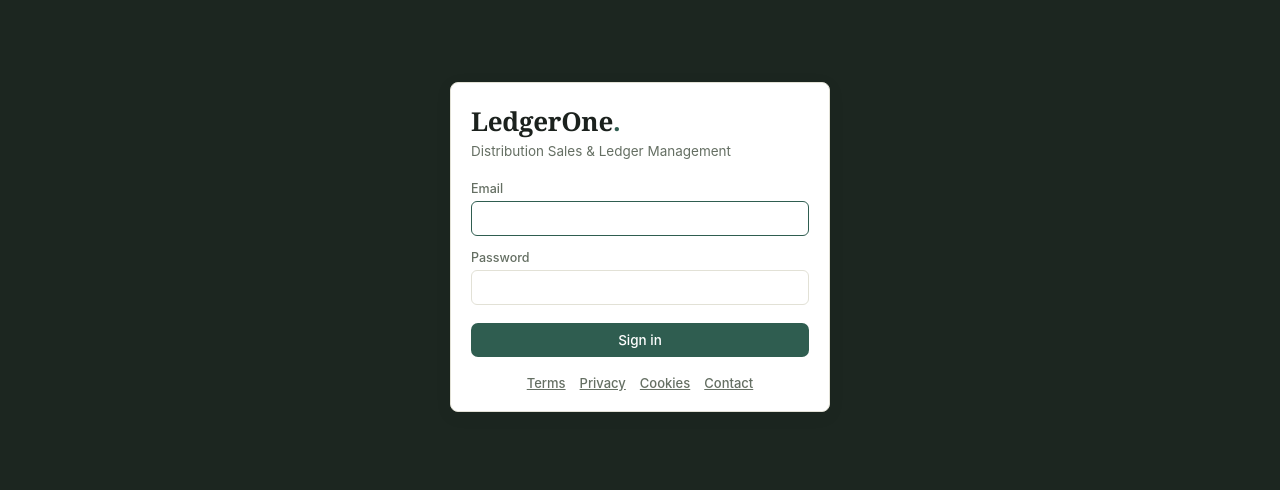
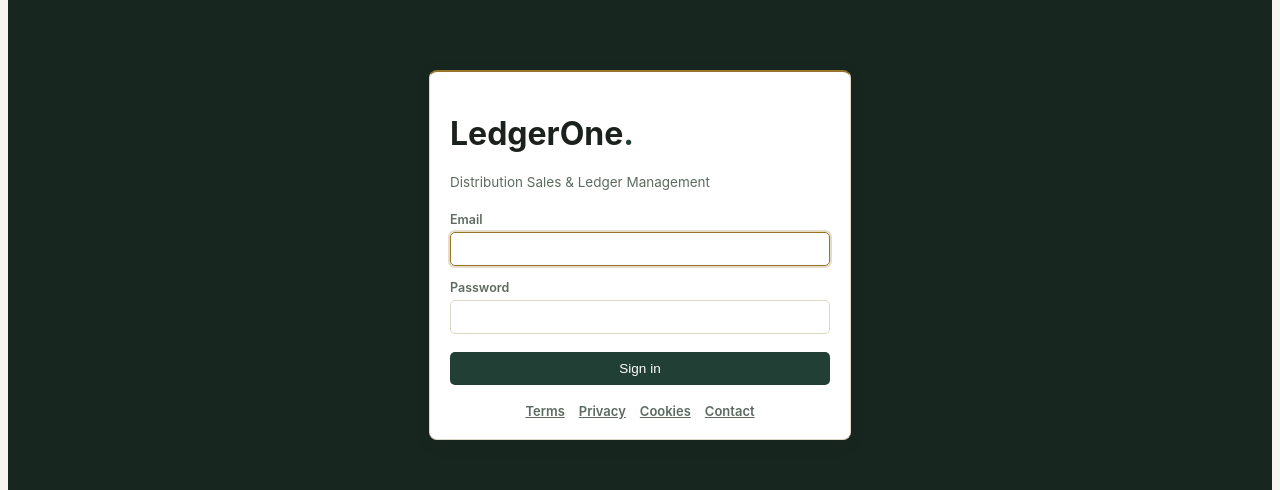
Before and after one commit to abwork203-a11y/DSL-system-demo, a React (Vite) app in the folder frontend/: page /login in a window 1280 px wide. Shown: the part 153-643 px from the top of the page. Built offline with nearby package versions, Linux system fonts and the light colour scheme; no server answers.

Commit message:
changed the CSS  file

```diff
--- a/frontend/src/styles/tokens.css
+++ b/frontend/src/styles/tokens.css
@@ -1,93 +1,76 @@
+/* ═══════════════════════════════════════════════════════════════
+   DESIGN TOKENS — LedgerOne
+   ───────────────────────────────────────────────────────────────
+   Every color, font, and spacing value the app uses lives HERE.
+   Change a value in this one file and it updates everywhere —
+   that's the whole point of tokens instead of hardcoding colors
+   directly inside component CSS.
+
+   Concept: an actual ledger book, not a generic SaaS dashboard.
+   Warm paper background, deep ink-green for structure, a brass/
+   gold accent standing in for an official stamp or seal, and
+   status colors modeled on real accounting ink (not neon alerts).
+   ═══════════════════════════════════════════════════════════════ */
+
 :root {
-  /* Color — a ledger/accounting palette: deep forest ink, warm paper background.
-     Deliberately not the cream+terracotta / near-black+neon / broadsheet defaults. */
-  --bg: #F6F6F2;
-  --surface: #FFFFFF;
-  --surface-sunken: #F0F0EA;
-  --ink: #1B211D;
-  --ink-muted: #656F63;
-  --border: #E2E1D6;
+  /* ── Surfaces — the "paper" the app sits on ─────────────── */
+  --paper: #F7F5EE;              /* page background — warm, not stark white, not cream-latte */
+  --surface: #FFFFFF;            /* cards, inputs, table rows */
+  --surface-sunken: #EFEBDE;     /* hover states, skeleton base, subtle recessed areas */
+  --rule: #DDD6C4;               /* hairline borders — warm, paper-toned, not cold gray */
+  --rule-strong: #C9C0A8;        /* slightly stronger rule, e.g. table header underline */
 
-  --accent: #2F5D50;       /* deep forest green — primary actions */
-  --accent-hover: #244A40;
-  --accent-light: #E7EFEB;
+  /* ── Ink — text and structural color ────────────────────── */
+  --ink: #1B211C;                /* primary text — near-black with a green undertone */
+  --ink-muted: #5C6B60;          /* secondary text, labels */
+  --ink-faint: #8B9689;          /* placeholder text, disabled states */
 
-  --amber: #B4670A;        /* partial payment / pending */
-  --amber-light: #FBEEE0;
-  --red: #B3261E;          /* unpaid / danger */
-  --red-light: #FBEAE9;
-  --green: #1E7A4C;        /* paid / active / success */
-  --green-light: #E8F5EE;
+  /* ── Ledger green — the brand/primary color ─────────────── */
+  --green: #223F35;              /* deep, serious ledger-book green — primary actions, brand */
+  --green-hover: #182D25;
+  --green-light: #E4EAE3;        /* tinted background for green badges/highlights */
 
-  --sidebar-bg: #1C2620;
-  --sidebar-ink: #E9ECE9;
-  --sidebar-muted: #8FA096;
-  --sidebar-active: #2F5D50;
+  /* ── Brass — the accent, used sparingly (this is the "one bold choice") */
+  --brass: #96742A;              /* focus rings, active nav indicator, signature stamp color */
+  --brass-hover: #7C5F21;
+  --brass-light: #F1E7CE;
 
-  --font-display: 'Fraunces', Georgia, serif;
-  --font-body: 'Inter', -apple-system, BlinkMacSystemFont, sans-serif;
-  --font-mono: 'IBM Plex Mono', ui-monospace, monospace;
+  /* ── Status ink — modeled on real accounting colors, not alert colors */
+  --status-positive: #2B6B45;    /* paid / good — forest ink */
+  --status-positive-bg: #E4EFE6;
+  --status-negative: #8C3226;    /* overdue / bad — oxblood ink, not fire-engine red */
+  --status-negative-bg: #F4E6E2;
+  --status-pending: #A1741E;     /* pending / warning — ochre ink */
+  --status-pending-bg: #F3EAD6;
+  --status-neutral: #5C6B60;
+  --status-neutral-bg: #EBE8DC;
 
+  /* ── Sidebar — deliberately darker/denser than the main canvas */
+  --sidebar-bg: #182620;
+  --sidebar-ink: #F2F0E6;
+  --sidebar-muted: #9AAA9E;
+  --sidebar-active: #223F35;
+  --sidebar-accent: var(--brass);
+
+  /* ── Typography ──────────────────────────────────────────── */
+  --font-display: 'Fraunces', Georgia, serif;         /* page titles, brand — used sparingly */
+  --font-body: 'Inter', -apple-system, sans-serif;     /* everything else */
+  --font-mono: 'IBM Plex Mono', 'Courier New', monospace; /* every number, no exceptions */
+
+  /* ── Shape & shadow — restrained, paper-like, not glossy ── */
   --radius: 8px;
-  --shadow-sm: 0 1px 2px rgba(27, 33, 29, 0.06);
-  --shadow-md: 0 4px 16px rgba(27, 33, 29, 0.08);
+  --radius-sm: 5px;
+  --shadow-sm: 0 1px 2px rgba(27, 33, 28, 0.06);
+  --shadow-md: 0 4px 16px rgba(27, 33, 28, 0.10);
+
+  /* ── Legacy aliases (kept so existing component CSS referencing
+     the old token names doesn't break — safe to remove once every
+     component file is confirmed migrated to the names above) ── */
+  --accent: var(--green);
+  --accent-hover: var(--green-hover);
+  --border: var(--rule);
+  --red: var(--status-negative);
+  --red-light: var(--status-negative-bg);
+  --amber: var(--status-pending);
+  --amber-light: var(--status-pending-bg);
 }
-
-* { box-sizing: border-box; }
-
-html, body, #root { height: 100%; }
-
-body {
-  margin: 0;
-  background: var(--bg);
-  color: var(--ink);
-  font-family: var(--font-body);
-  font-size: 14px;
-  -webkit-font-smoothing: antialiased;
-}
-
-h1, h2, h3 {
-  font-family: var(--font-display);
-  font-weight: 600;
-  margin: 0 0 4px;
-  letter-spacing: -0.01em;
-}
-
-h1 { font-size: 26px; }
-h2 { font-size: 19px; }
-h3 { font-size: 15px; }
-
-p { margin: 0; }
-
-a { color: inherit; }
-
-button {
-  font-family: var(--font-body);
-  cursor: pointer;
-}
-
-input, select, textarea {
-  font-family: var(--font-body);
-  font-size: 14px;
-}
-
-/* Currency/numeric alignment — the signature detail: every money figure in the
-   app renders in tabular-figure monospace so digits line up like a real ledger. */
-.num {
-  font-family: var(--font-mono);
-  font-variant-numeric: tabular-nums;
-  font-feature-settings: 'tnum' 1;
-}
-
-:focus-visible {
-  outline: 2px solid var(--accent);
-  outline-offset: 2px;
-}
-
-::-webkit-scrollbar { width: 10px; height: 10px; }
-::-webkit-scrollbar-thumb { background: var(--border); border-radius: 8px; }
-::-webkit-scrollbar-track { background: transparent; }
-
-@media (prefers-reduced-motion: reduce) {
-  * { animation: none !important; transition: none !important; }
-}
--- a/frontend/src/styles/ui.css
+++ b/frontend/src/styles/ui.css
@@ -1,3 +1,16 @@
+/* ═══════════════════════════════════════════════════════════════
+   COMPONENT STYLES — LedgerOne
+   Import tokens.css BEFORE this file — every color/font here
+   references a variable defined there, nothing is hardcoded.
+   ═══════════════════════════════════════════════════════════════ */
+
+body {
+  font-family: var(--font-body);
+  color: var(--ink);
+  background: var(--paper);
+  -webkit-font-smoothing: antialiased;
+}
+
 /* ── Layout ─────────────────────────────────────────────── */
 .app-shell {
   display: flex;
@@ -12,16 +25,19 @@
   display: flex;
   flex-direction: column;
   padding: 20px 14px;
+  /* subtle inner edge — reads as a bound cover, not a flat panel */
+  box-shadow: inset -1px 0 0 rgba(255, 255, 255, 0.05);
 }
 
 .sidebar-brand {
   font-family: var(--font-display);
-  font-size: 18px;
+  font-size: 19px;
   font-weight: 600;
   color: #fff;
   padding: 4px 10px 22px;
+  letter-spacing: 0.01em;
 }
-.sidebar-brand span { color: var(--green); }
+.sidebar-brand span { color: var(--brass); }
 
 .sidebar-nav { display: flex; flex-direction: column; gap: 2px; flex: 1; }
 
@@ -30,18 +46,23 @@
   align-items: center;
   gap: 10px;
   padding: 9px 12px;
-  border-radius: 7px;
+  border-radius: var(--radius-sm);
   color: var(--sidebar-muted);
   text-decoration: none;
   font-size: 13.5px;
   font-weight: 500;
-  transition: background 0.12s, color 0.12s;
+  border-left: 2px solid transparent;
+  transition: background 0.12s, color 0.12s, border-color 0.12s;
 }
-.sidebar-link:hover { background: rgba(255,255,255,0.06); color: var(--sidebar-ink); }
-.sidebar-link.active { background: var(--sidebar-active); color: #fff; }
+.sidebar-link:hover { background: rgba(255, 255, 255, 0.06); color: var(--sidebar-ink); }
+.sidebar-link.active {
+  background: rgba(150, 116, 42, 0.14);   /* brass tint, not a solid fill — quieter */
+  color: #fff;
+  border-left-color: var(--brass);        /* the active indicator IS the brass accent */
+}
 
 .sidebar-footer {
-  border-top: 1px solid rgba(255,255,255,0.1);
+  border-top: 1px solid rgba(255, 255, 255, 0.1);
   padding-top: 12px;
   margin-top: 12px;
 }
@@ -56,7 +77,7 @@
   align-items: center;
   justify-content: space-between;
   padding: 0 28px;
-  border-bottom: 1px solid var(--border);
+  border-bottom: 1px solid var(--rule);
   background: var(--surface);
   flex-shrink: 0;
 }
@@ -71,14 +92,19 @@
   gap: 16px;
   flex-wrap: wrap;
 }
+.page-header h1 { font-family: var(--font-display); font-weight: 600; }
 .page-header p { color: var(--ink-muted); margin-top: 4px; font-size: 13.5px; }
 
 /* ── Card ───────────────────────────────────────────────── */
 .card {
   background: var(--surface);
-  border: 1px solid var(--border);
+  border: 1px solid var(--rule);
   border-radius: var(--radius);
   padding: 20px;
+  /* thin brass tab at the top-left, like a ledger page divider tab —
+     the one recurring structural motif tying cards back to the concept */
+  border-top: 2px solid var(--brass);
+  box-shadow: var(--shadow-sm);
 }
 .card + .card { margin-top: 16px; }
 
@@ -90,12 +116,25 @@
 }
 .stat-card {
   background: var(--surface);
-  border: 1px solid var(--border);
+  border: 1px solid var(--rule);
   border-radius: var(--radius);
   padding: 16px 18px;
 }
-.stat-label { font-size: 12px; color: var(--ink-muted); text-transform: uppercase; letter-spacing: 0.04em; margin-bottom: 6px; }
-.stat-value { font-family: var(--font-mono); font-size: 24px; font-weight: 500; font-variant-numeric: tabular-nums; }
+.stat-label {
+  font-size: 11.5px;
+  color: var(--ink-muted);
+  text-transform: uppercase;
+  letter-spacing: 0.06em;
+  margin-bottom: 6px;
+  font-weight: 600;
+}
+.stat-value {
+  font-family: var(--font-mono);
+  font-size: 25px;
+  font-weight: 500;
+  font-variant-numeric: tabular-nums;
+  color: var(--ink);
+}
 
 /* ── Buttons ────────────────────────────────────────────── */
 .btn {
@@ -103,22 +142,27 @@
   align-items: center;
   gap: 6px;
   border: 1px solid transparent;
-  border-radius: 7px;
+  border-radius: var(--radius-sm);
   padding: 8px 14px;
   font-size: 13.5px;
   font-weight: 500;
-  background: var(--accent);
+  background: var(--green);
   color: #fff;
+  cursor: pointer;
   transition: background 0.12s;
 }
-.btn:hover { background: var(--accent-hover); }
+.btn:hover { background: var(--green-hover); }
+.btn:focus-visible { outline: 2px solid var(--brass); outline-offset: 2px; }
 .btn:disabled { opacity: 0.5; cursor: not-allowed; }
 
-.btn-secondary { background: var(--surface); color: var(--ink); border-color: var(--border); }
+.btn-secondary { background: var(--surface); color: var(--ink); border-color: var(--rule); }
 .btn-secondary:hover { background: var(--surface-sunken); }
 
-.btn-danger { background: var(--red); }
-.btn-danger:hover { background: #8f1f19; }
+.btn-brass { background: var(--brass); color: #fff; }
+.btn-brass:hover { background: var(--brass-hover); }
+
+.btn-danger { background: var(--status-negative); }
+.btn-danger:hover { background: #6E251C; }
 
 .btn-sm { padding: 5px 10px; font-size: 12.5px; }
 .btn-ghost { background: transparent; color: var(--ink-muted); border: none; }
@@ -126,41 +170,74 @@
 
 /* ── Forms ──────────────────────────────────────────────── */
 .field { display: flex; flex-direction: column; gap: 5px; margin-bottom: 14px; }
-.field label { font-size: 12.5px; font-weight: 500; color: var(--ink-muted); }
-.field input, .field select, .field textarea {
-  border: 1px solid var(--border);
-  border-radius: 6px;
+.field label { font-size: 12.5px; font-weight: 600; color: var(--ink-muted); }
+.field input,
+.field select,
+.field textarea {
+  border: 1px solid var(--rule);
+  border-radius: var(--radius-sm);
   padding: 8px 10px;
   background: var(--surface);
   color: var(--ink);
+  font-family: var(--font-body);
+  font-size: 13.5px;
 }
-.field input:focus, .field select:focus, .field textarea:focus {
-  border-color: var(--accent);
-  outline: none;
+.field input:focus,
+.field select:focus,
+.field textarea:focus {
+  border-color: var(--brass);
+  outline: 2px solid rgba(150, 116, 42, 0.25);
+  outline-offset: 0;
 }
 .field-row { display: grid; grid-template-columns: 1fr 1fr; gap: 14px; }
-.field-error { color: var(--red); font-size: 12.5px; margin-top: -8px; margin-bottom: 12px; }
+.field-error { color: var(--status-negative); font-size: 12.5px; margin-top: -8px; margin-bottom: 12px; }
 
-/* ── Table ──────────────────────────────────────────────── */
-.table-wrap { overflow-x: auto; }
-table.data-table { width: 100%; border-collapse: collapse; font-size: 13.5px; }
+/* Any input holding a currency value — force mono + tabular numerals */
+input[data-currency],
+.field-currency input {
+  font-family: var(--font-mono);
+  font-variant-numeric: tabular-nums;
+  text-align: right;
+}
+
+/* ── Table — the ledger-ruled look ─────────────────────────
+   A very faint repeating horizontal line pattern sits behind the
+   table, echoing ruled ledger paper. Row content sits on top of it. */
+.table-wrap {
+  overflow-x: auto;
+  background-image: repeating-linear-gradient(
+    to bottom,
+    transparent,
+    transparent 43px,
+    var(--rule) 43px,
+    var(--rule) 44px
+  );
+}
+table.data-table { width: 100%; border-collapse: collapse; font-size: 13.5px; background: var(--surface); }
 .data-table th {
   text-align: left;
-  font-size: 11.5px;
+  font-size: 11px;
   text-transform: uppercase;
-  letter-spacing: 0.04em;
+  letter-spacing: 0.06em;
+  font-weight: 700;
   color: var(--ink-muted);
   padding: 10px 12px;
-  border-bottom: 1px solid var(--border);
+  border-bottom: 2px solid var(--rule-strong);
   white-space: nowrap;
+  background: var(--surface);
 }
 .data-table td {
   padding: 11px 12px;
-  border-bottom: 1px solid var(--border);
+  border-bottom: 1px solid var(--rule);
   vertical-align: middle;
 }
 .data-table tbody tr:hover { background: var(--surface-sunken); }
-.data-table td.num, .data-table th.num { text-align: right; }
+.data-table td.num,
+.data-table th.num {
+  text-align: right;
+  font-family: var(--font-mono);
+  font-variant-numeric: tabular-nums;
+}
 
 .toolbar {
   display: flex;
@@ -169,29 +246,39 @@ table.data-table { width: 100%; border-collapse: collapse; font-size: 13.5px; }
   margin-bottom: 16px;
   flex-wrap: wrap;
 }
-.toolbar input[type="text"], .toolbar select {
-  border: 1px solid var(--border);
-  border-radius: 6px;
+.toolbar input[type="text"],
+.toolbar select {
+  border: 1px solid var(--rule);
+  border-radius: var(--radius-sm);
   padding: 7px 10px;
   font-size: 13px;
   background: var(--surface);
 }
 .toolbar .spacer { flex: 1; }
 
-/* ── Badges ─────────────────────────────────────────────── */
+/* ── Badges — the signature element ────────────────────────
+   Rendered like an ink stamp on a ledger page: slightly rotated,
+   double-ring border, wide letter-spacing (like a rubber stamp
+   font), and a color that reads as "ink," not "notification dot."
+   This replaces generic rounded pill badges everywhere in the app. */
 .badge {
   display: inline-flex;
   align-items: center;
-  padding: 3px 9px;
-  border-radius: 100px;
-  font-size: 11.5px;
-  font-weight: 600;
-  text-transform: capitalize;
+  padding: 3px 11px;
+  border-radius: 3px;
+  font-size: 10.5px;
+  font-weight: 700;
+  text-transform: uppercase;
+  letter-spacing: 0.09em;
+  border: 1.5px solid currentColor;
+  box-shadow: 0 0 0 1px var(--surface), 0 0 0 2.5px currentColor;
+  transform: rotate(-1.2deg);
+  background: transparent;
 }
-.badge-green { background: var(--green-light); color: var(--green); }
-.badge-amber { background: var(--amber-light); color: var(--amber); }
-.badge-red { background: var(--red-light); color: var(--red); }
-.badge-neutral { background: var(--surface-sunken); color: var(--ink-muted); }
+.badge-green  { color: var(--status-positive); background: var(--status-positive-bg); }
+.badge-amber  { color: var(--status-pending);  background: var(--status-pending-bg); }
+.badge-red    { color: var(--status-negative); background: var(--status-negative-bg); }
+.badge-neutral{ color: var(--status-neutral);  background: var(--status-neutral-bg); transform: none; box-shadow: none; border: 1px solid var(--rule); }
 
 /* ── Misc ───────────────────────────────────────────────── */
 .empty-state {
@@ -201,14 +288,15 @@ table.data-table { width: 100%; border-collapse: collapse; font-size: 13.5px; }
 }
 .spinner-row { display: flex; align-items: center; justify-content: center; padding: 40px; color: var(--ink-muted); }
 .error-banner {
-  background: var(--red-light);
-  color: var(--red);
-  border-radius: 7px;
+  background: var(--status-negative-bg);
+  color: var(--status-negative);
+  border-left: 3px solid var(--status-negative);
+  border-radius: var(--radius-sm);
   padding: 10px 14px;
   font-size: 13px;
   margin-bottom: 16px;
 }
-.link-btn { background: none; border: none; color: var(--accent); font-size: 13px; font-weight: 500; padding: 0; }
+.link-btn { background: none; border: none; color: var(--green); font-size: 13px; font-weight: 600; padding: 0; cursor: pointer; }
 .link-btn:hover { text-decoration: underline; }
 
 /* ── Toasts ─────────────────────────────────────────────── */
@@ -224,7 +312,7 @@ table.data-table { width: 100%; border-collapse: collapse; font-size: 13.5px; }
 }
 .toast {
   padding: 12px 16px;
-  border-radius: 8px;
+  border-radius: var(--radius-sm);
   font-size: 13.5px;
   font-weight: 500;
   color: #fff;
@@ -232,8 +320,8 @@ table.data-table { width: 100%; border-collapse: collapse; font-size: 13.5px; }
   cursor: pointer;
   animation: toast-in 0.18s ease-out;
 }
-.toast-success { background: var(--green); }
-.toast-error { background: var(--red); }
+.toast-success { background: var(--status-positive); }
+.toast-error { background: var(--status-negative); }
 .toast-info { background: var(--ink); }
 @keyframes toast-in {
   from { opacity: 0; transform: translateY(6px); }
@@ -242,10 +330,13 @@ table.data-table { width: 100%; border-collapse: collapse; font-size: 13.5px; }
 
 /* ── Skeleton loading ───────────────────────────────────── */
 .skeleton {
-  background: linear-gradient(90deg, var(--surface-sunken) 25%, #e8e8e0 37%, var(--surface-sunken) 63%);
+  background: linear-gradient(90deg, var(--surface-sunken) 25%, #E4DFCC 37%, var(--surface-sunken) 63%);
   background-size: 400% 100%;
   animation: skeleton-shine 1.4s ease infinite;
-  border-radius: 5px;
+  border-radius: var(--radius-sm);
+}
+@media (prefers-reduced-motion: reduce) {
+  .skeleton { animation: none; }
 }
 @keyframes skeleton-shine {
   0% { background-position: 100% 50%; }
@@ -255,14 +346,16 @@ table.data-table { width: 100%; border-collapse: collapse; font-size: 13.5px; }
 .skeleton-text { height: 13px; flex: 1; }
 .skeleton-stat { height: 24px; width: 90px; }
 
+/* ── Modal ──────────────────────────────────────────────── */
 .modal-overlay {
-  position: fixed; inset: 0; background: rgba(27,33,29,0.45);
+  position: fixed; inset: 0; background: rgba(27, 33, 28, 0.5);
   display: flex; align-items: center; justify-content: center; z-index: 50;
   padding: 20px;
 }
 .modal {
   background: var(--surface);
   border-radius: 10px;
+  border-top: 3px solid var(--brass);
   padding: 24px;
   width: 100%;
   max-width: 560px;
@@ -272,15 +365,30 @@ table.data-table { width: 100%; border-collapse: collapse; font-size: 13.5px; }
 }
 .modal-header { display: flex; justify-content: space-between; align-items: flex-start; margin-bottom: 16px; }
 
+/* ── Stepper ────────────────────────────────────────────── */
 .stepper { display: flex; gap: 8px; margin-bottom: 24px; }
 .stepper-item {
   flex: 1;
   padding: 8px 4px;
-  border-bottom: 3px solid var(--border);
-  font-size: 12.5px;
-  font-weight: 600;
+  border-bottom: 3px solid var(--rule);
+  font-size: 11.5px;
+  font-weight: 700;
+  text-transform: uppercase;
+  letter-spacing: 0.05em;
   color: var(--ink-muted);
   text-align: center;
+  transition: border-color 0.15s, color 0.15s;
 }
-.stepper-item.active { border-color: var(--accent); color: var(--ink); }
-.stepper-item.done { border-color: var(--green); color: var(--ink); }
+.stepper-item.active { border-color: var(--brass); color: var(--ink); }
+.stepper-item.done { border-color: var(--status-positive); color: var(--ink); }
+
+/* ── Accessibility floor — every interactive element gets a
+   visible focus ring; this is non-negotiable, not decoration ── */
+a:focus-visible,
+button:focus-visible,
+input:focus-visible,
+select:focus-visible,
+textarea:focus-visible {
+  outline: 2px solid var(--brass);
+  outline-offset: 2px;
+}
```
